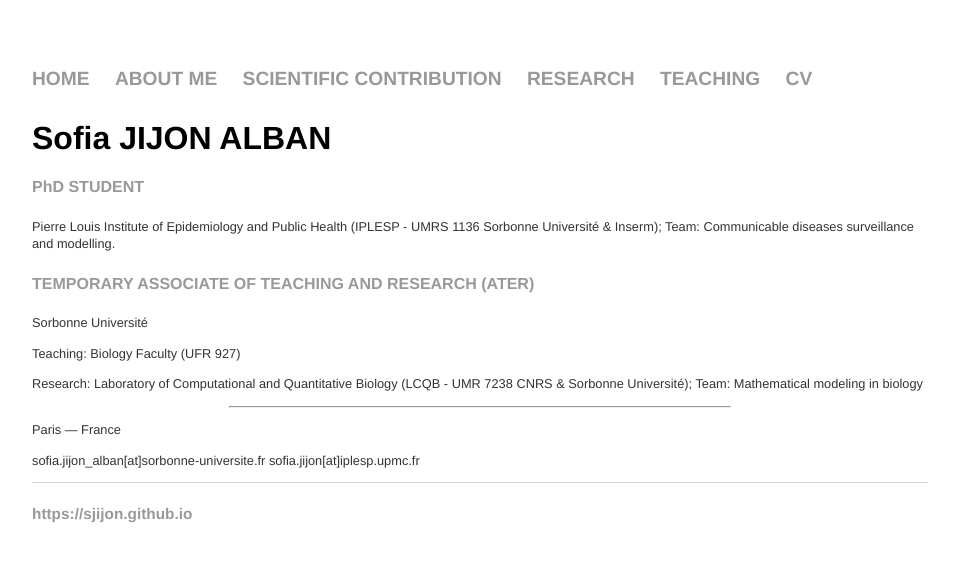
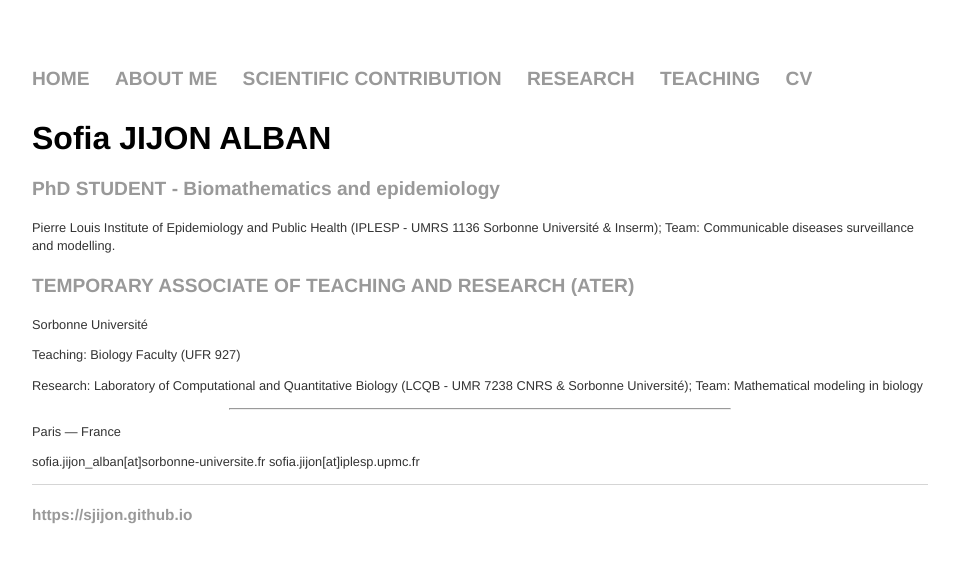
Before and after one commit to sjijon/sjijon.github.io, a Jekyll site: the page built from index.html, in a window 1280 px wide. Shown: the top 563 px of the page, without its empty margins (160-1114 px from the left). Built offline with Jekyll 4.4.1, drawn with Linux system fonts in a browser that asks for light colours.

Commit message:
Update index.html

```diff
--- a/index.html
+++ b/index.html
@@ -5,16 +5,16 @@ title: Sofia JIJON
 <div class="blurb">
 	<h1>Sofia JIJON ALBAN</h1>
 
-	<h4 style="color:#999;">
-		PhD STUDENT
-	</h4>
+	<h3 style="color:#999;">
+		PhD STUDENT - Biomathematics and epidemiology
+	</h3>
 	<p>
 		Pierre Louis Institute of Epidemiology and Public Health (IPLESP - UMRS 1136 Sorbonne Université & Inserm); Team: Communicable diseases surveillance and modelling.
 	</p>
 
-	<h4 style="color:#999;">
+	<h3 style="color:#999;">
 		TEMPORARY ASSOCIATE OF TEACHING AND RESEARCH (ATER)
-	</h4>
+	</h3>
 	<p>
 		Sorbonne Université
 	</p>
```
